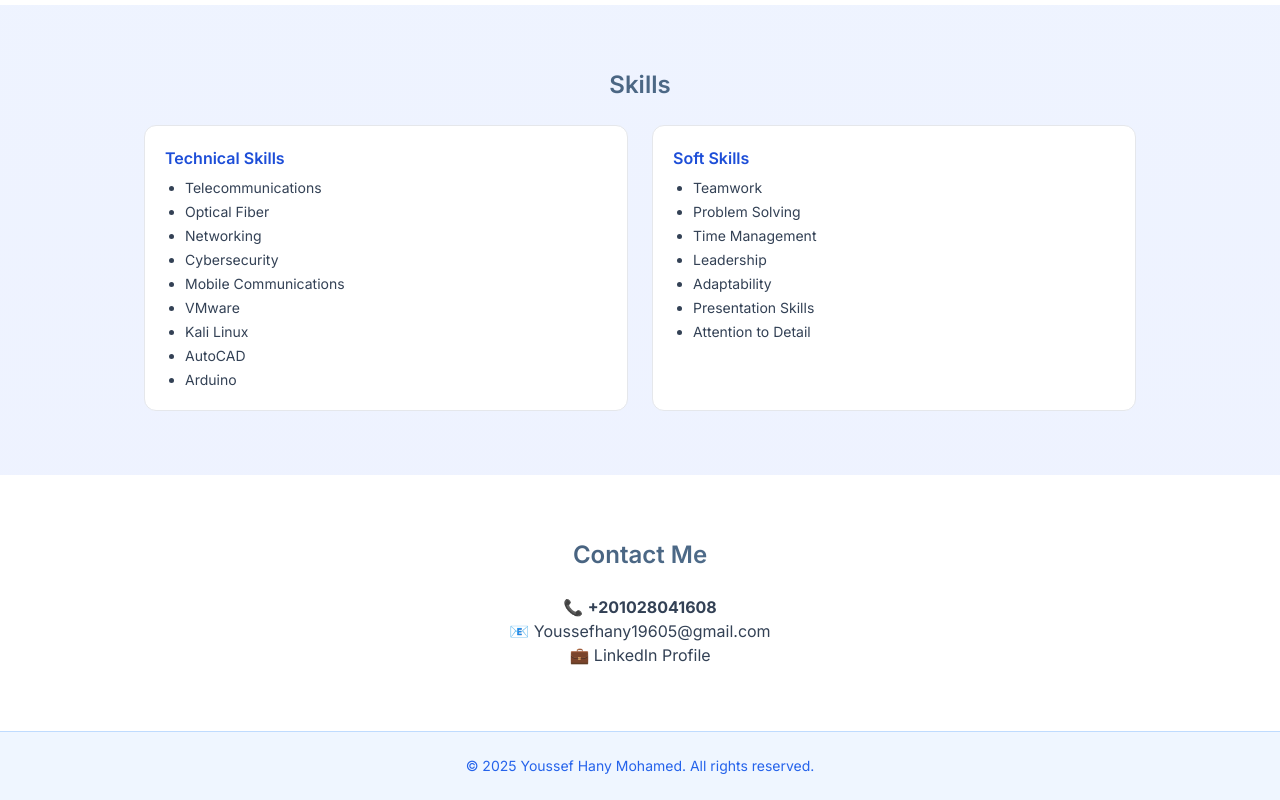
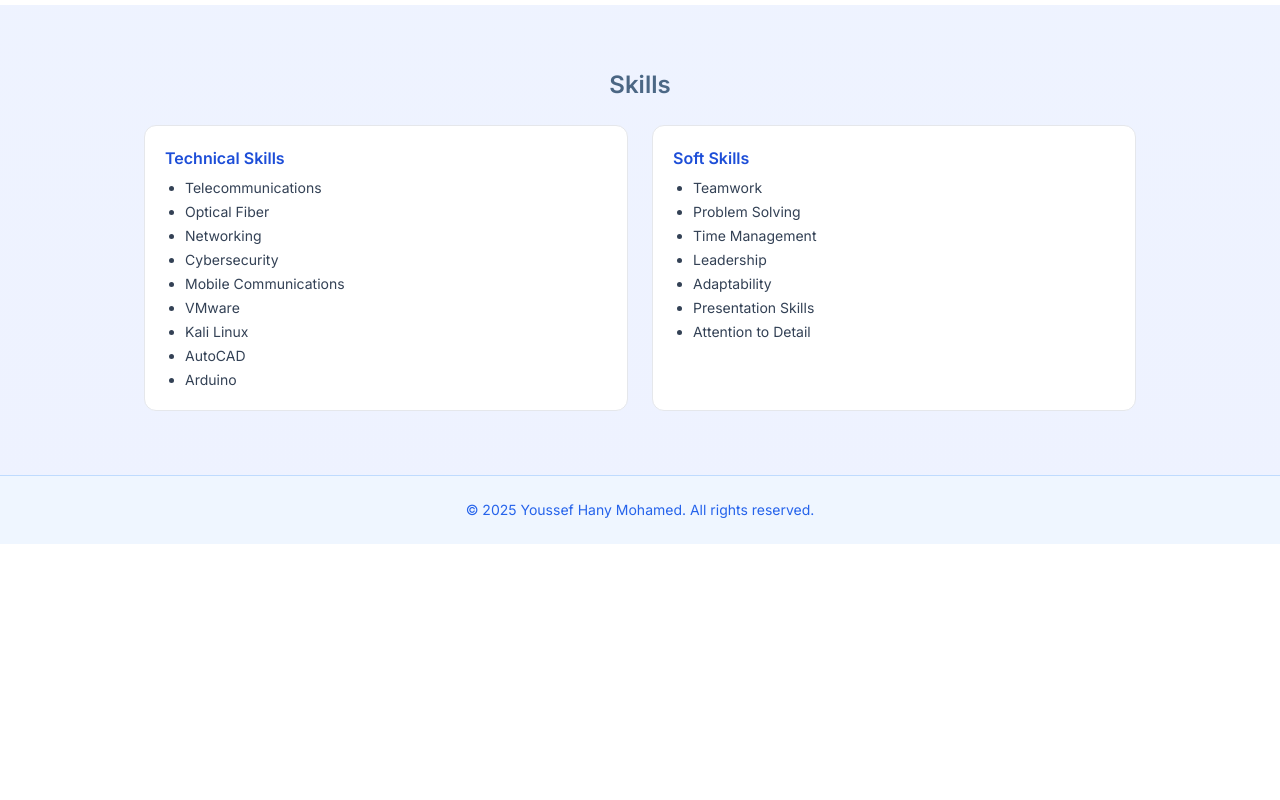
Before and after one commit to YoussefHanyMohamed/YoussefHanyMohamed.github.io, a plain HTML site: page index.html in a window 1280 px wide. Shown: the part 1536-2336 px from the top of the page. After the commit the page ends 2080 px from the top, so only its background shows below. Drawn offline with nearby package versions, Linux system fonts and the light colour scheme.

Commit message:
Add files via upload

```diff
--- a/index.html
+++ b/index.html
@@ -18,7 +18,7 @@
   <!-- Navigation -->
   <header class="sticky top-0 z-50 bg-white/90 backdrop-blur border-b border-blue-200">
     <nav class="max-w-6xl mx-auto px-4 py-3 flex items-center justify-between">
-      <a href="#home" class="font-bold text-lg gradient-text">Youssef<span class="text-blue-400">.dev</span></a>
+      <a href="#home" class="font-bold text-lg gradient-text">Portfolio</a>
       <div class="hidden md:flex items-center gap-6 text-sm">
         <a href="#about" class="hover:text-blue-600 transition">About</a>
         <a href="#experience" class="hover:text-blue-600 transition">Experience</a>
@@ -31,7 +31,7 @@
 
   <!-- Hero Section -->
   <section id="home" class="max-w-6xl mx-auto px-4 pt-16 pb-24 text-center">
-    <h1 class="text-4xl md:text-5xl font-bold gradient-text">Hello, I'm Youssef Hany Mohamed</h1>
+    <h1 class="text-4xl md:text-5xl font-bold gradient-text">Youssef Hany Mohamed</h1>
     <p class="mt-4 text-lg md:text-xl text-slate-600">
       Computer & Communications Engineering Student | Cybersecurity & Networking Enthusiast
     </p>
@@ -126,15 +126,6 @@
     </div>
   </section>
 
-  <!-- Contact -->
-  <section id="contact" class="py-16 bg-white">
-    <div class="max-w-4xl mx-auto px-4 text-center">
-      <h2 class="text-2xl font-semibold gradient-text mb-6">Contact Me</h2>
-      <p class="text-slate-700">📞 <strong>+201028041608</strong></p>
-      <p class="text-slate-700">📧 <a href="mailto:Youssefhany19605@gmail.com">Youssefhany19605@gmail.com</a></p>
-      <p class="text-slate-700">💼 <a href="https://www.linkedin.com/in/youssef-hany-mohamed" target="_blank">LinkedIn Profile</a></p>
-    </div>
-  </section>
 
   <!-- Footer -->
   <footer class="border-t border-blue-200 py-6 bg-blue-50 text-center text-sm text-blue-600">
```
